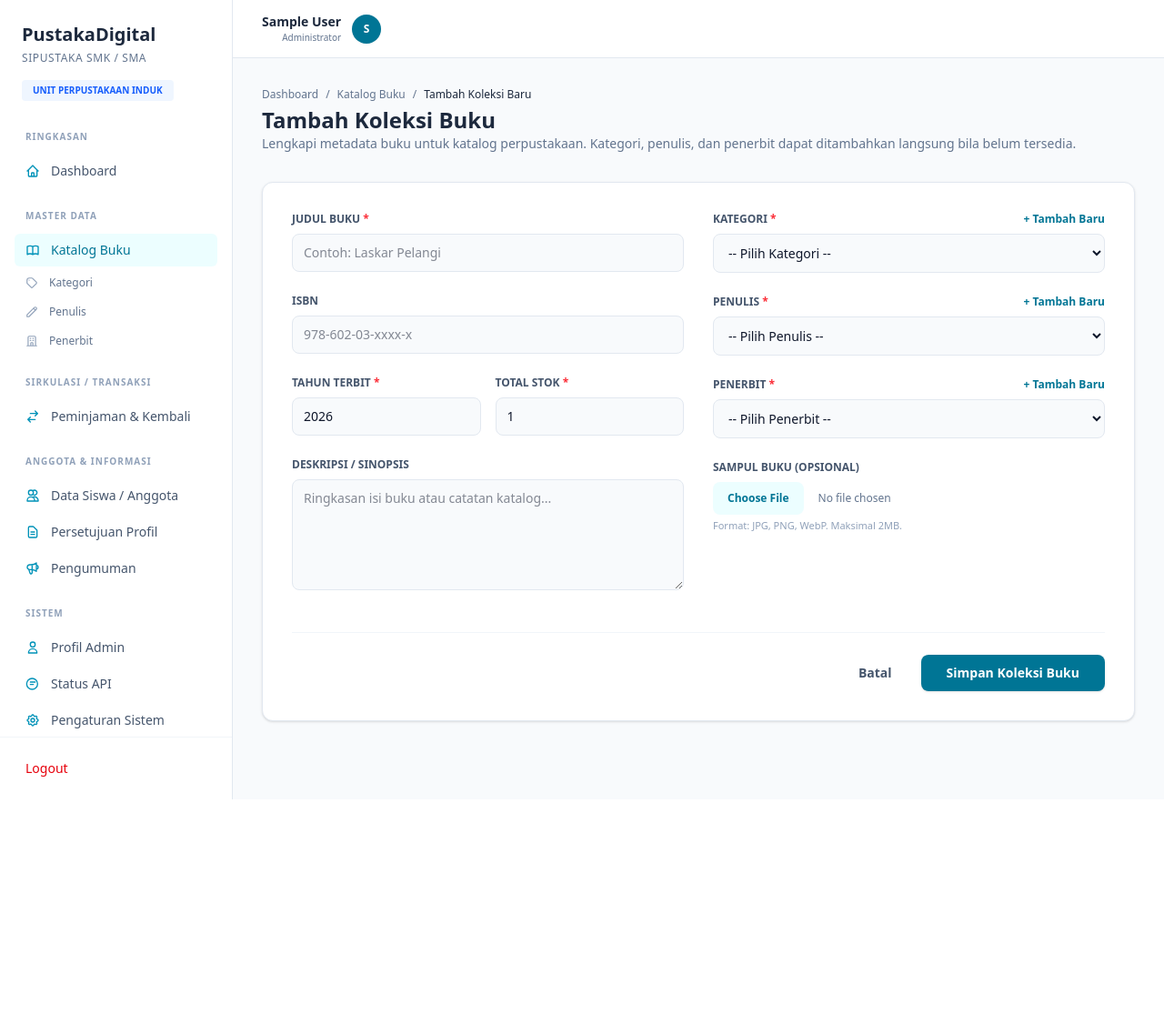
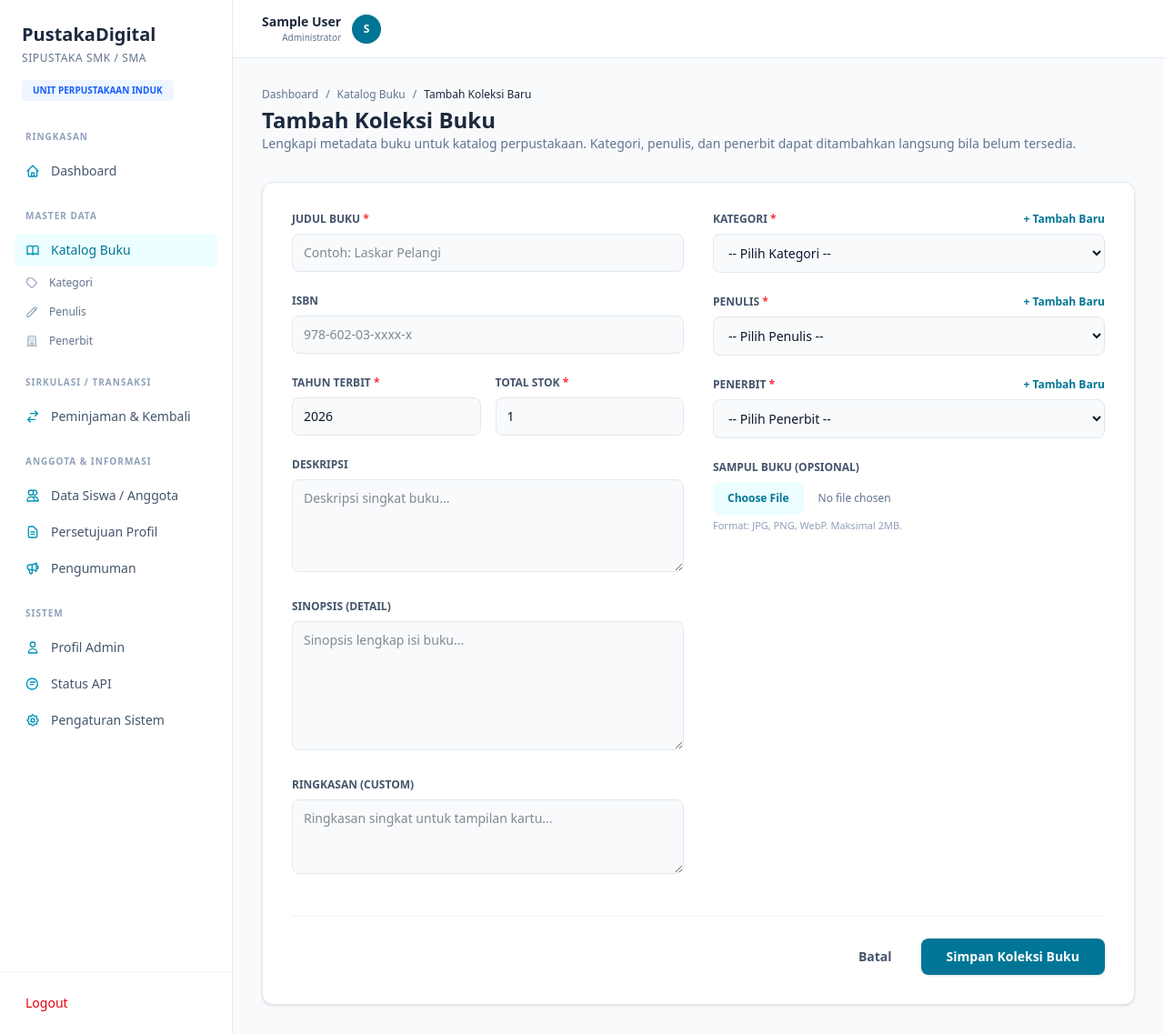
Before and after one commit to fadhlanel/rest-api-perpustakaan, a Laravel app: page /admin/buku/create in a window 1280 px wide. Shown: the whole page at 91% size. Before the commit the page ends 879 px from the top, so only its background shows below. Run offline with Laravel 12, Linux system fonts and the light colour scheme; the visitor is signed in with stand-in values (Sample User, id 1); data comes from the database, SQL or seed files in the repository; data that the repository does not hold is empty; style sheets or scripts are compiled from the project's sources.

Commit message:
Expose sinopsis and ringkasan in Buku model and API resource and admin form

```diff
--- a/app/Http/Controllers/Admin/BukuController.php
+++ b/app/Http/Controllers/Admin/BukuController.php
@@ -63,6 +63,8 @@ class BukuController extends Controller
         $data = $request->validate([
             'judul' => 'required|string|max:255',
             'deskripsi' => 'nullable|string',
+            'sinopsis' => 'nullable|string',
+            'ringkasan' => 'nullable|string',
             'tahun_terbit' => 'required|integer',
             'isbn' => 'nullable|string|max:30',
             'stok' => 'required|integer|min:0',
@@ -97,6 +99,8 @@ class BukuController extends Controller
         $data = $request->validate([
             'judul' => 'required|string|max:255',
             'deskripsi' => 'nullable|string',
+            'sinopsis' => 'nullable|string',
+            'ringkasan' => 'nullable|string',
             'tahun_terbit' => 'required|integer',
             'isbn' => 'nullable|string|max:30',
             'stok' => 'required|integer|min:0',
@@ -114,13 +118,9 @@ class BukuController extends Controller
         }
 
         $data['stok_tersedia'] = $data['stok'] - $stokDipinjam;
-
-        if ($request->hasFile('sampul')) {
-            if ($buku->sampul) {
-                Storage::disk('public')->delete($buku->sampul);
-            }
-            $data['sampul'] = $request->file('sampul')->store('sampul', 'public');
-        }
+        $data['deskripsi'] = $data['deskripsi'] ?? $buku->deskripsi;
+        $data['sinopsis'] = $data['sinopsis'] ?? $buku->sinopsis;
+        $data['ringkasan'] = $data['ringkasan'] ?? $buku->ringkasan;
 
         $buku->update($data);
 
--- a/resources/views/admin/buku/form.blade.php
+++ b/resources/views/admin/buku/form.blade.php
@@ -57,9 +57,25 @@
                 </div>
 
                 <div>
-                    <label class="block text-xs font-bold text-slate-600 uppercase mb-2">Deskripsi / Sinopsis</label>
-                    <textarea name="deskripsi" rows="5" class="w-full bg-slate-50 border border-slate-200 rounded-lg px-3 py-2.5 text-sm focus:ring-cyan-500 focus:border-cyan-500" placeholder="Ringkasan isi buku atau catatan katalog...">{{ old('deskripsi', $buku->deskripsi ?? '') }}</textarea>
+                    <label class="block text-xs font-bold text-slate-600 uppercase mb-2">Deskripsi</label>
+                    <textarea name="deskripsi" rows="4" class="w-full bg-slate-50 border border-slate-200 rounded-lg px-3 py-2.5 text-sm focus:ring-cyan-500 focus:border-cyan-500" placeholder="Deskripsi singkat buku...">{{ old('deskripsi', $buku->deskripsi ?? '') }}</textarea>
                     @error('deskripsi')
+                        <p class="text-xs text-red-600 mt-1">{{ $message }}</p>
+                    @enderror
+                </div>
+
+                <div>
+                    <label class="block text-xs font-bold text-slate-600 uppercase mb-2">Sinopsis (Detail)</label>
+                    <textarea name="sinopsis" rows="6" class="w-full bg-slate-50 border border-slate-200 rounded-lg px-3 py-2.5 text-sm focus:ring-cyan-500 focus:border-cyan-500" placeholder="Sinopsis lengkap isi buku...">{{ old('sinopsis', $buku->sinopsis ?? '') }}</textarea>
+                    @error('sinopsis')
+                        <p class="text-xs text-red-600 mt-1">{{ $message }}</p>
+                    @enderror
+                </div>
+
+                <div>
+                    <label class="block text-xs font-bold text-slate-600 uppercase mb-2">Ringkasan (Custom)</label>
+                    <textarea name="ringkasan" rows="3" class="w-full bg-slate-50 border border-slate-200 rounded-lg px-3 py-2.5 text-sm focus:ring-cyan-500 focus:border-cyan-500" placeholder="Ringkasan singkat untuk tampilan kartu...">{{ old('ringkasan', $buku->ringkasan ?? '') }}</textarea>
+                    @error('ringkasan')
                         <p class="text-xs text-red-600 mt-1">{{ $message }}</p>
                     @enderror
                 </div>
```
